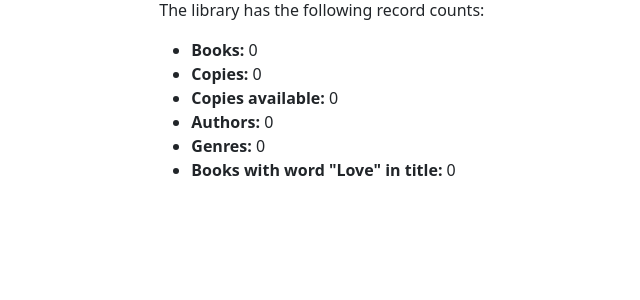
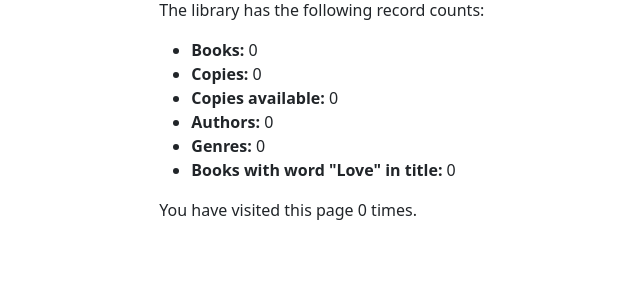
Before and after one commit to SoSaymon/django-local-library, a Django app: page /catalog/ in a window 1280 px wide. Shown: the part 144-444 px from the top of the page, without its empty margins (66-706 px from the left). Run offline with Django 4.2, Linux system fonts and the light colour scheme; data that the repository does not hold is empty.

Commit message:
Add views counter

```diff
--- a/catalog/templates/index.html
+++ b/catalog/templates/index.html
@@ -19,4 +19,8 @@
     <li><strong>Genres:</strong> {{ num_genres }}</li>
     <li><strong>Books with word "Love" in title:</strong> {{ num_books_with_love_word }}</li>
   </ul>
+
+  <p>
+    You have visited this page {{ num_visits }} time{{ num_visits|pluralize }}.
+  </p>
 {% endblock %}
--- a/catalog/views.py
+++ b/catalog/views.py
@@ -13,6 +13,10 @@ def index(request):
     num_genres = Genre.objects.all().count()
     num_books_with_love_word = Book.objects.filter(title__contains="Love").count()
 
+    # visits counter
+    num_visits = request.session.get('num_visits', 0)
+    request.session['num_visits'] = num_visits + 1
+
     context = {
         'num_books': num_books,
         'num_instances': num_instances,
@@ -20,6 +24,7 @@ def index(request):
         'num_authors': num_authors,
         'num_genres': num_genres,
         'num_books_with_love_word': num_books_with_love_word,
+        'num_visits': num_visits,
     }
 
     return render(request, 'index.html', context=context)
```
